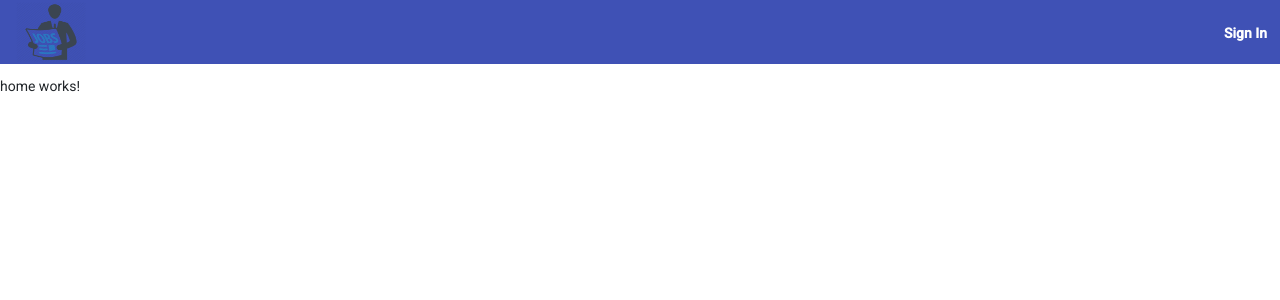
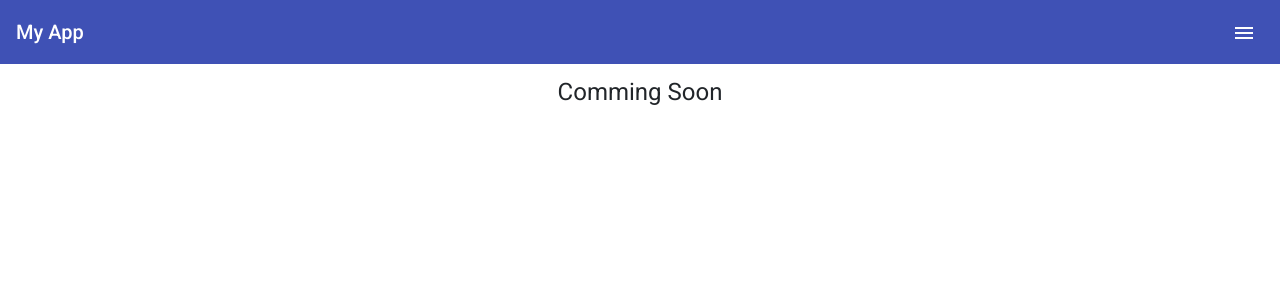
Before and after one commit to Himal99/portalx, an Angular app: page /home in a window 1280 px wide. Shown: the top 300 px of the page. Built offline with nearby package versions, Linux system fonts and the light colour scheme.

Commit message:
add login page

```diff
--- a/src/app/@theme/material/header/header.component.html
+++ b/src/app/@theme/material/header/header.component.html
@@ -1,13 +1,18 @@
-
 <p>
   <mat-toolbar color="primary">
-<!--    <button mat-icon-button class="example-icon" aria-label="Example icon-button with menu icon">-->
-<!--      <mat-icon >menu</mat-icon>-->
-<!--    </button>-->
-    <img src="../../../../assets/images/faicon.png" height="60" width="70" alt="">
-    <span class="example-spacer"></span>
-    <button (click)="signInPage()" mat-icon-button class="example-icon" aria-label="Example icon-button with share icon">
-      <b>Sign In</b>
-    </button>
+    <mat-toolbar-row>
+      <span>My App</span>
+      <span class="example-spacer"></span>
+      <button (click)="openToogleHeader()" mat-icon-button class="example-icon" aria-label="Example icon-button with menu icon">
+        <mat-icon>menu</mat-icon>
+      </button>
+    </mat-toolbar-row>
+
+    <mat-toolbar-row *ngIf="openSecHeader">
+<div class="input-group mb-3">
+  <input type="text" class="form-control form-control-lg" placeholder="Search Here">
+  <button type="submit" class="input-group-text btn-success"><i class="bi bi-search me-2"></i> Search</button>
+</div>
+    </mat-toolbar-row>
   </mat-toolbar>
 </p>
--- a/src/app/@theme/material/header/header.component.ts
+++ b/src/app/@theme/material/header/header.component.ts
@@ -7,6 +7,7 @@ import {Router, RouterOutlet} from "@angular/router";
   styleUrls: ['./header.component.scss']
 })
 export class HeaderComponent implements OnInit {
+  openSecHeader: boolean = false;
 
   constructor(
     private router: Router
@@ -19,4 +20,11 @@ export class HeaderComponent implements OnInit {
     this.router.navigate(['auth/login'])
   }
 
+  openToogleHeader() {
+    if(this.openSecHeader){
+      this.openSecHeader = false
+    }else {
+      this.openSecHeader = true;
+    }
+  }
 }
--- a/src/app/feature/home/home.component.html
+++ b/src/app/feature/home/home.component.html
@@ -1 +1,5 @@
-<p>home works!</p>
+<div class="container">
+  <div class="text-center">
+    <h1>Comming Soon</h1>
+  </div>
+</div>
```
Also changed, not shown: src/assets/images/homeBanner.png (added).
